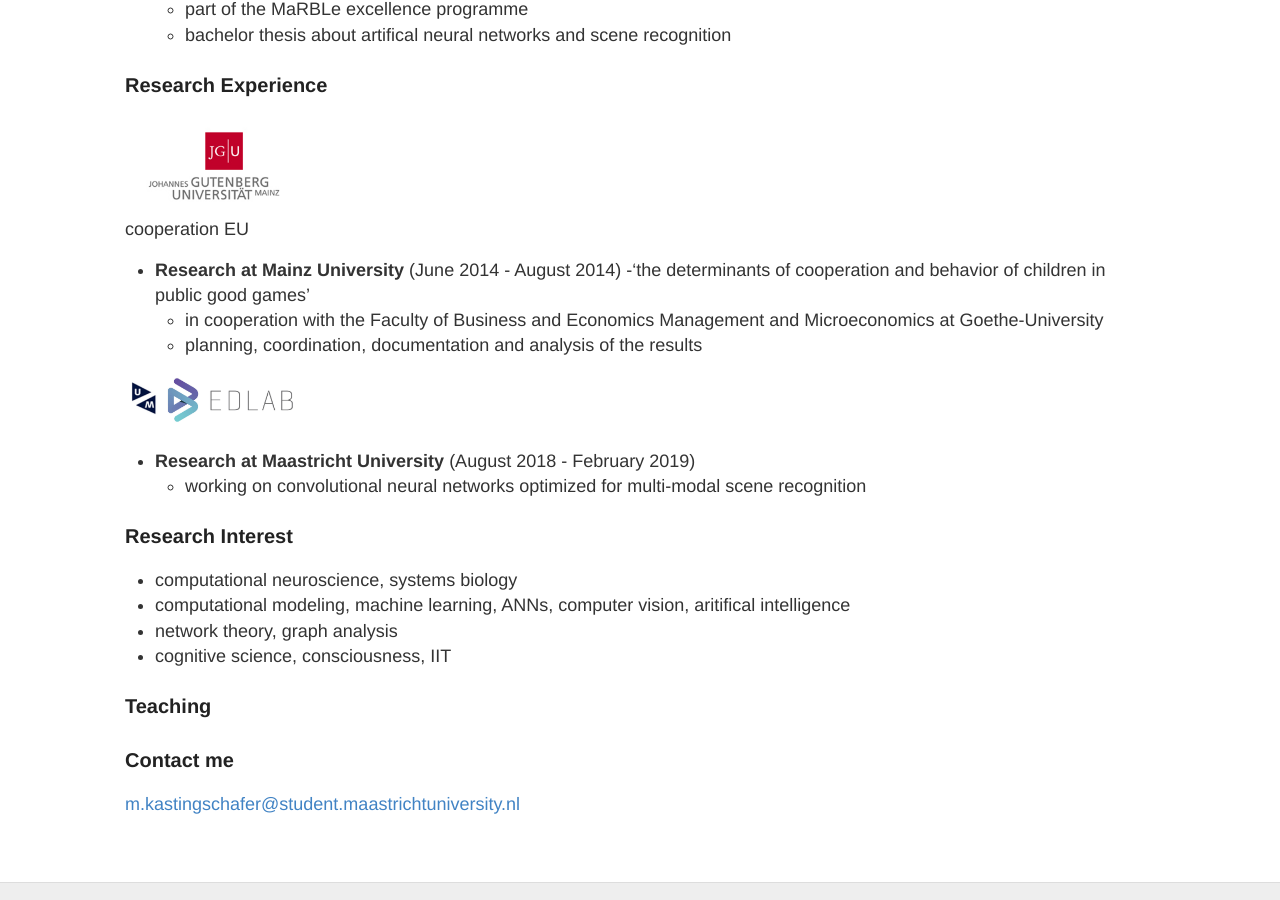
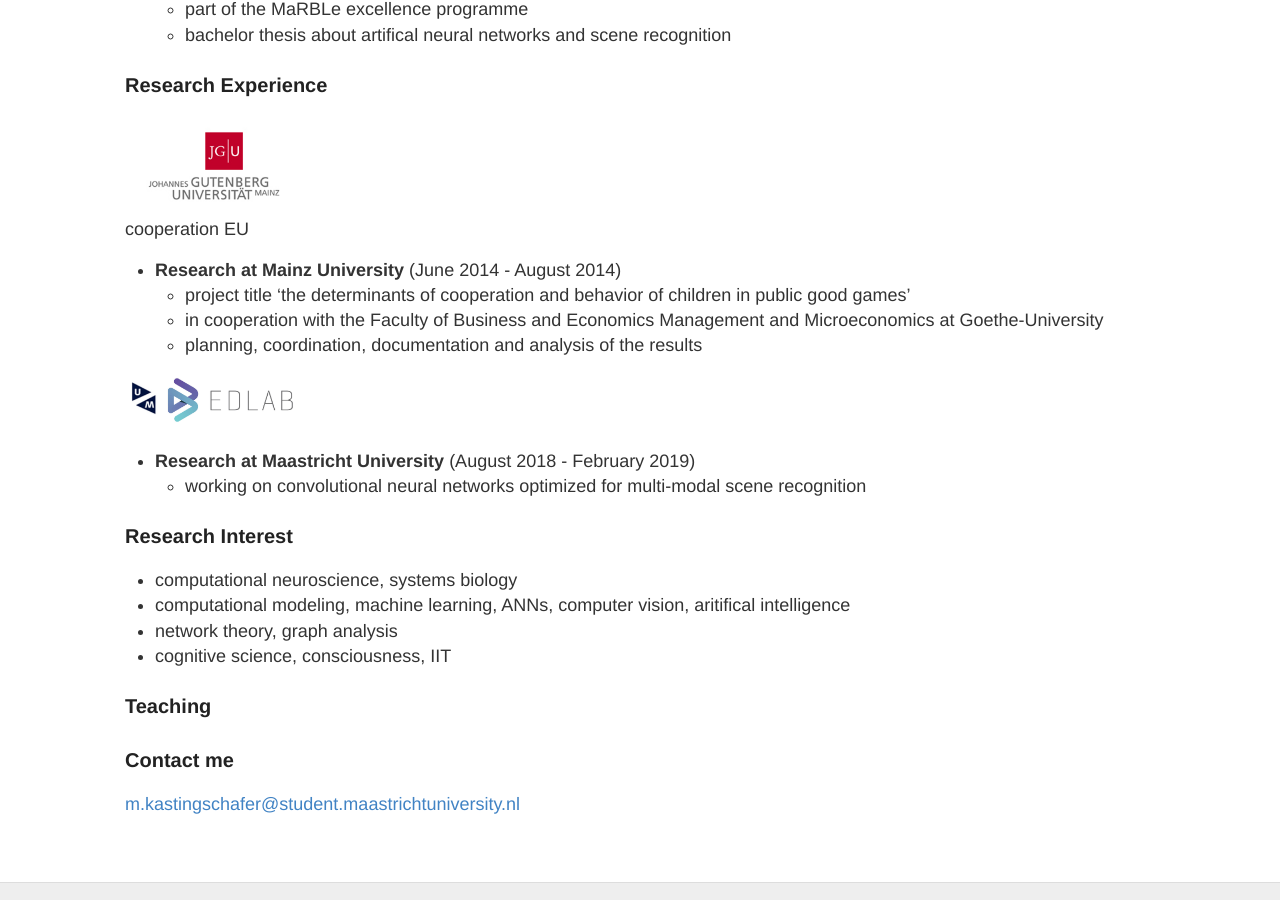
Before and after one commit to Mariusmarten/mariusmarten.github.io, a Jekyll site: the page built from about.md, in a window 1280 px wide and 900 px high, scrolled down 818 px. Built offline with Jekyll 4.4.1, drawn with Linux system fonts in a browser that asks for light colours.

Commit message:
Update about.md

```diff
--- a/about.md
+++ b/about.md
@@ -33,7 +33,7 @@ I'm passionate about applying my knowledge of computer science and machine learn
 cooperation EU
 
 * **Research at Mainz University** (June 2014 - August 2014)
-  -'the determinants of cooperation and behavior of children in public good games'
+  - project title 'the determinants of cooperation and behavior of children in public good games'
   - in cooperation with the Faculty of Business and Economics Management and Microeconomics at Goethe-University
   - planning, coordination, documentation and analysis of the results
 
```
